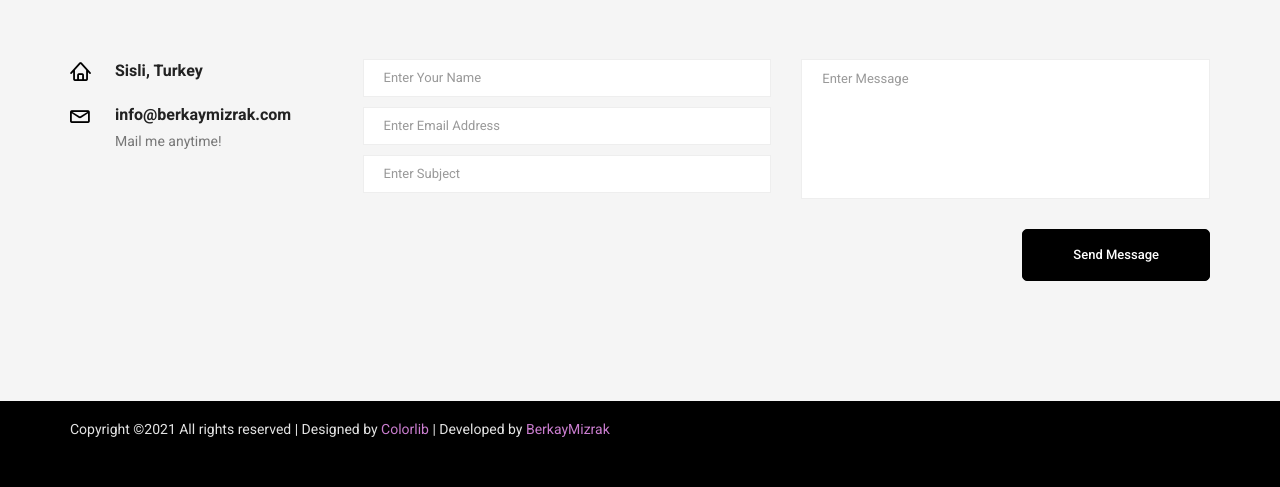
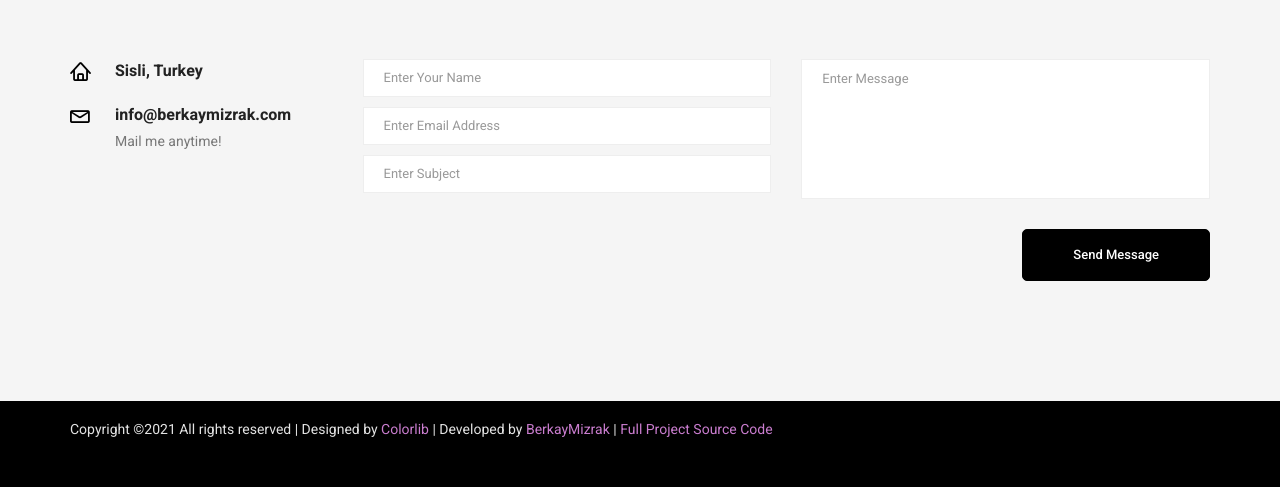
Before and after one commit to berkaymizrak/Resume-Django-Web-App, a Django app: page / in a window 1280 px wide. Shown: the part 1803-2290 px from the top of the page. Run offline with Django 3.2, Linux system fonts and the light colour scheme; data comes from the database, SQL or seed files in the repository; parts of the project's set-up code (start-up, migrations or seed data) failed here and were passed over; some libraries are stand-ins or nearby versions.

Commit message:
source code link added

```diff
--- a/templates/layout.html
+++ b/templates/layout.html
@@ -164,6 +164,8 @@
                         <a href="https://colorlib.com" target="_blank">Colorlib</a>
                         | Developed by
                         <a href="https://berkaymizrak.com">BerkayMizrak</a>
+                        |
+                        <a href="https://github.com/berkaymizrak/Resume-Django-Web-App" target="_blank">Full Project Source Code</a>
                         <!-- Link back to Colorlib can't be removed. Template is licensed under CC BY 3.0. -->
                     </p>
                 </aside>
```
